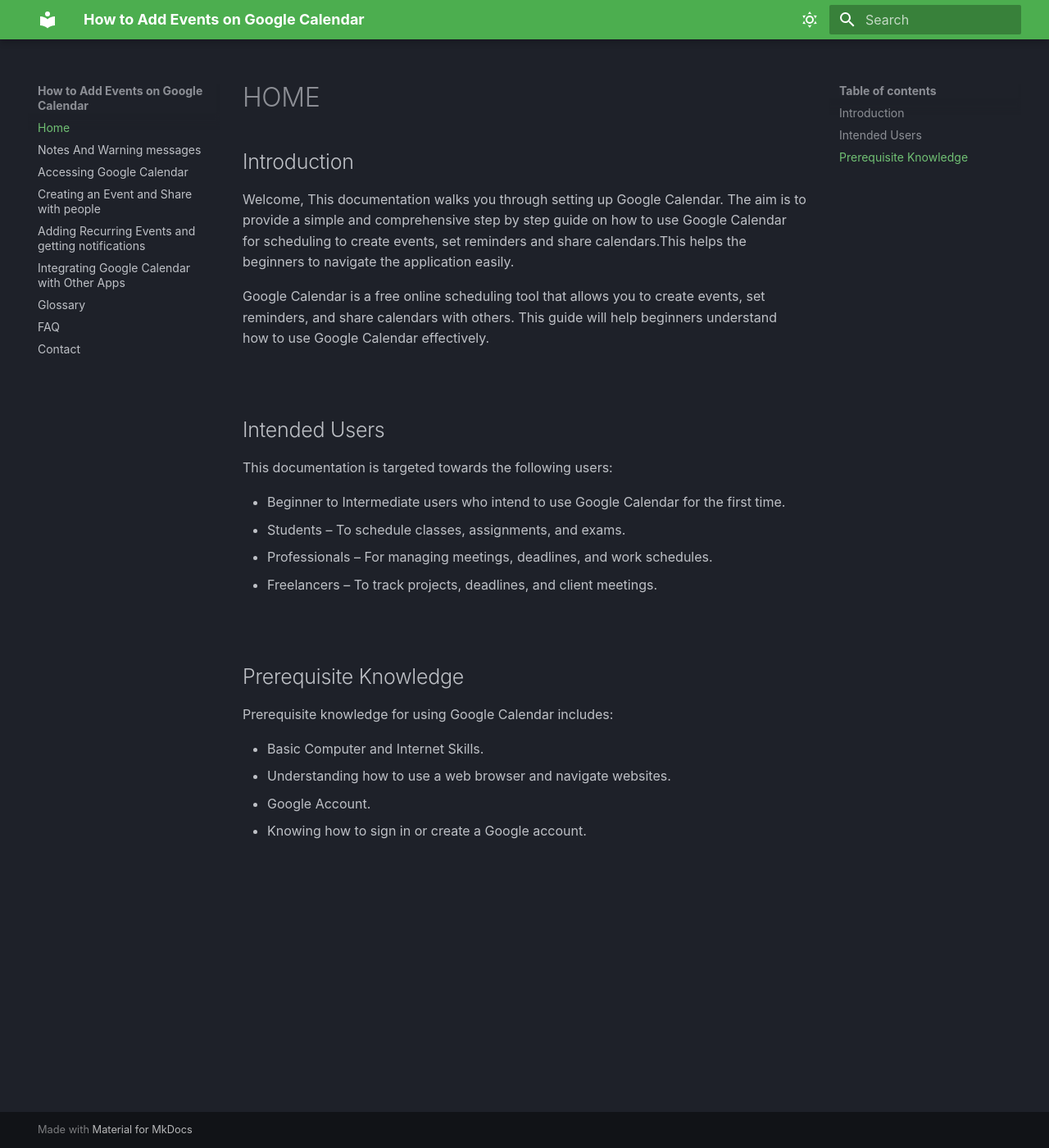
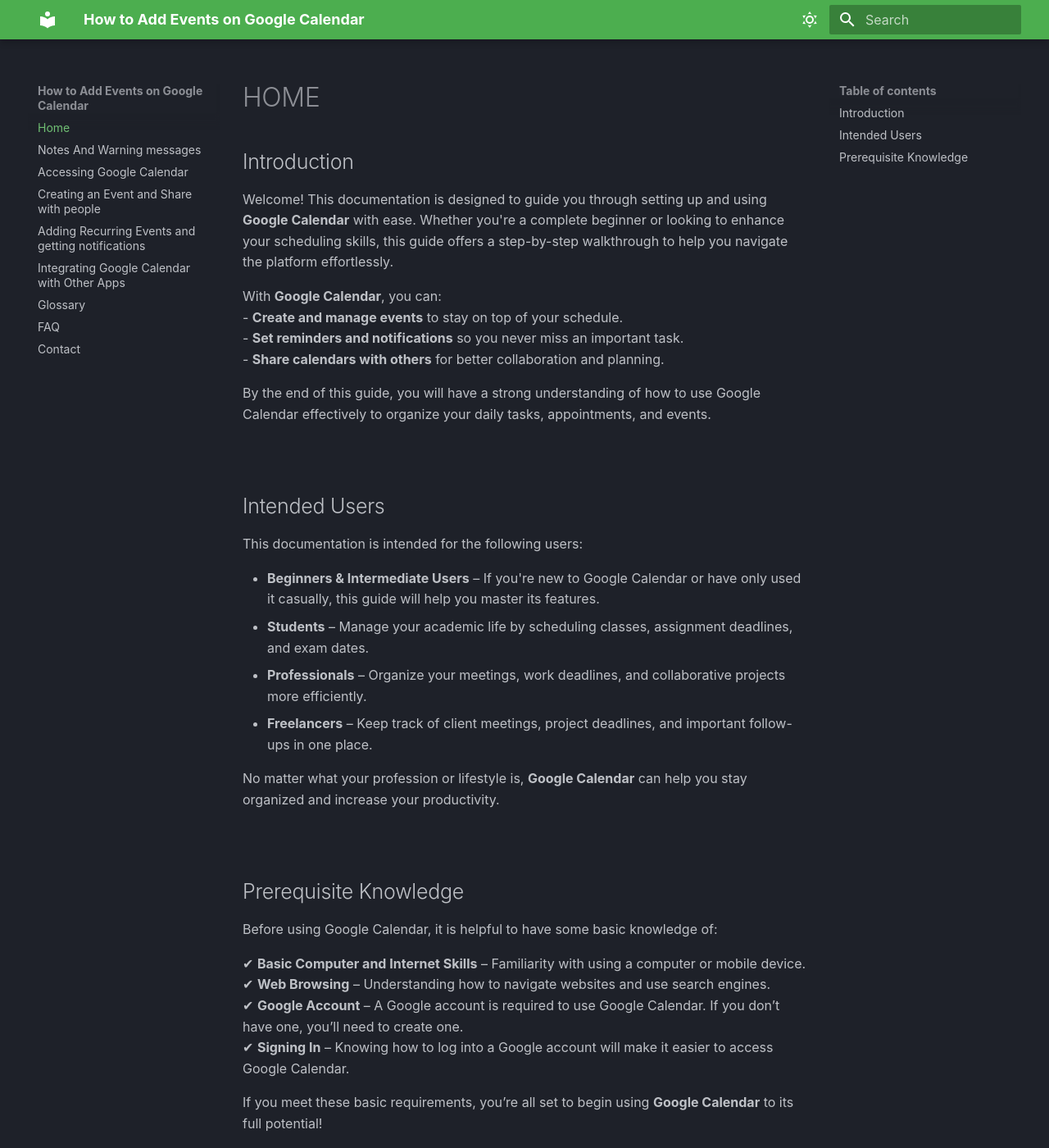
Before and after one commit to mobina-soltani/google-calendar-documentation, an MkDocs documentation site: the page built from docs/index.md, in a window 1280 px wide and 1400 px high. Shown: the whole window at 82% size. Built offline with MkDocs 1.6.1 and Material for MkDocs 9.7.7, drawn with Linux system fonts in a browser that asks for light colours.

Commit message:
Update content in home

```diff
--- a/docs/index.md
+++ b/docs/index.md
@@ -1,42 +1,40 @@
 # HOME
-
 
 ## Introduction
 
+Welcome! This documentation is designed to guide you through setting up and using **Google Calendar** with ease. Whether you're a complete beginner or looking to enhance your scheduling skills, this guide offers a step-by-step walkthrough to help you navigate the platform effortlessly.
 
-Welcome, This documentation walks you through setting up Google Calendar. The aim is to provide a simple and comprehensive step by step guide on how to use Google Calendar for scheduling to create events, set reminders and share calendars.This helps the beginners to navigate the application easily.
+With **Google Calendar**, you can:
+- **Create and manage events** to stay on top of your schedule.
+- **Set reminders and notifications** so you never miss an important task.
+- **Share calendars with others** for better collaboration and planning.
 
-
-Google Calendar is a free online scheduling tool that allows you to create events, set reminders, and share calendars with others. This guide will help beginners understand how to use Google Calendar effectively.
-
+By the end of this guide, you will have a strong understanding of how to use Google Calendar effectively to organize your daily tasks, appointments, and events.
 
 <br>
 
-
 ## Intended Users
 
+This documentation is intended for the following users:
 
-This documentation is targeted towards the following users:
+- **Beginners & Intermediate Users** – If you're new to Google Calendar or have only used it casually, this guide will help you master its features.
+- **Students** – Manage your academic life by scheduling classes, assignment deadlines, and exam dates.
+- **Professionals** – Organize your meetings, work deadlines, and collaborative projects more efficiently.
+- **Freelancers** – Keep track of client meetings, project deadlines, and important follow-ups in one place.
 
-
-+ Beginner to Intermediate users who intend to use Google Calendar for the first time.
-+ Students – To schedule classes, assignments, and exams.
-+ Professionals – For managing meetings, deadlines, and work schedules.
-+ Freelancers – To track projects, deadlines, and client meetings.
-
-
-
+No matter what your profession or lifestyle is, **Google Calendar** can help you stay organized and increase your productivity.
 
 <br>
 
-
 ## Prerequisite Knowledge
 
+Before using Google Calendar, it is helpful to have some basic knowledge of:
 
-Prerequisite knowledge for using Google Calendar includes:
+✔ **Basic Computer and Internet Skills** – Familiarity with using a computer or mobile device.
+✔ **Web Browsing** – Understanding how to navigate websites and use search engines.
+✔ **Google Account** – A Google account is required to use Google Calendar. If you don’t have one, you’ll need to create one.
+✔ **Signing In** – Knowing how to log into a Google account will make it easier to access Google Calendar.
 
+If you meet these basic requirements, you’re all set to begin using **Google Calendar** to its full potential!
 
-+ Basic Computer and Internet Skills.
-+ Understanding how to use a web browser and navigate websites.
-+ Google Account.
-+ Knowing how to sign in or create a Google account.
+---
```
